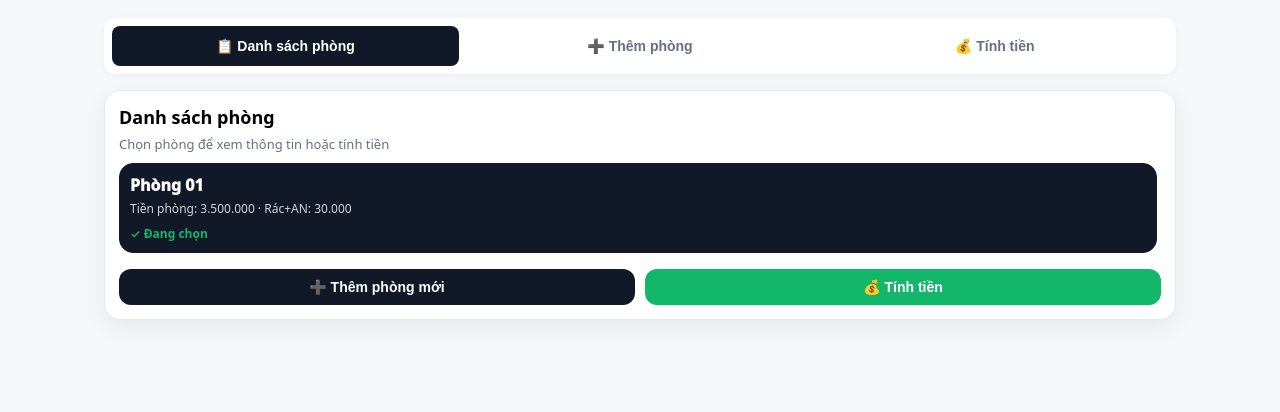
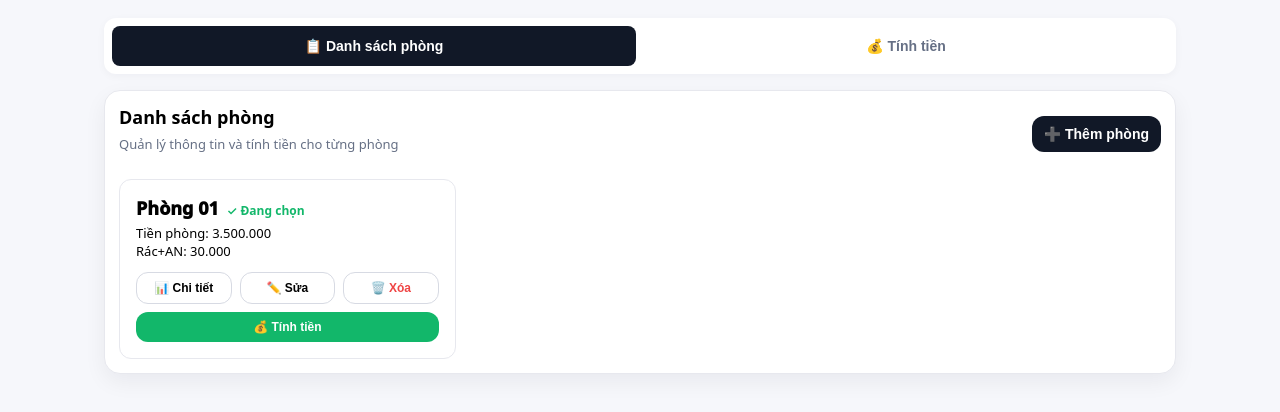
Before and after one commit to Hunt02/motel-receipt-web, a React (Vite) app: page / in a window 1280 px wide. Shown: the top 412 px of the page. Built offline with nearby package versions, Linux system fonts and the light colour scheme.

Commit message:
Complete room management: Add Edit/Delete/Details features, merge Add room into Rooms list, improve UI design

```diff
--- a/src/App.jsx
+++ b/src/App.jsx
@@ -39,7 +39,7 @@ function downloadBytesAsPdf(bytes, filename) {
 
 export default function App() {
   // Tab navigation
-  const [activeTab, setActiveTab] = useState("rooms"); // "rooms", "add", "billing"
+  const [activeTab, setActiveTab] = useState("rooms"); // "rooms", "billing"
 
   // Rooms
   const [rooms, setRooms] = useState(() => {
@@ -57,10 +57,15 @@ export default function App() {
   // Readings
   const [readings, setReadings] = useState(() => loadJson(LS_READINGS, []));
 
-  // Add room
+  // Add/Edit room
+  const [showAddForm, setShowAddForm] = useState(false);
+  const [editingRoom, setEditingRoom] = useState(null); // null hoặc room object
   const [newCode, setNewCode] = useState("");
   const [newRent, setNewRent] = useState(3500000);
   const [newTrash, setNewTrash] = useState(30000);
+
+  // View room details
+  const [viewingRoomId, setViewingRoomId] = useState(null);
 
   // Billing inputs
   const [month, setMonth] = useState(dayjs().format("YYYY-MM"));
@@ -131,11 +136,25 @@ export default function App() {
     });
   }, [elecOld, elecNew, waterOld, waterNew, elecPrice, waterPrice, room]);
 
-  function addRoom() {
+  function saveRoom() {
     const code = newCode.trim();
     if (!code) return alert("Nhập mã phòng (vd: 01)");
+
+    if (editingRoom) {
+      // Sửa phòng
+      if (rooms.some(r => r.code === code && r.id !== editingRoom.id)) {
+        return alert("Mã phòng bị trùng!");
+      }
+      const next = rooms.map(r =>
+        r.id === editingRoom.id
+          ? { ...r, code, rent: toInt(newRent), trash_security: toInt(newTrash) }
+          : r
+      ).sort((a, b) => a.code.localeCompare(b.code));
+      setRooms(next);
+      alert("Đã cập nhật phòng thành công!");
+    } else {
+      // Thêm phòng mới
       if (rooms.some(r => r.code === code)) return alert("Mã phòng bị trùng!");
-
       const obj = {
         id: crypto.randomUUID(),
         code,
@@ -145,11 +164,70 @@ export default function App() {
       const next = [...rooms, obj].sort((a, b) => a.code.localeCompare(b.code));
       setRooms(next);
       setRoomId(obj.id);
+      alert("Đã thêm phòng thành công!");
+    }
+
+    // Reset form
     setNewCode("");
     setNewRent(3500000);
     setNewTrash(30000);
-    alert("Đã thêm phòng thành công!");
-    setActiveTab("rooms"); // Chuyển về tab danh sách
+    setShowAddForm(false);
+    setEditingRoom(null);
+  }
+
+  function startEditRoom(room) {
+    setEditingRoom(room);
+    setNewCode(room.code);
+    setNewRent(room.rent);
+    setNewTrash(room.trash_security);
+    setShowAddForm(true);
+  }
+
+  function cancelEdit() {
+    setEditingRoom(null);
+    setNewCode("");
+    setNewRent(3500000);
+    setNewTrash(30000);
+    setShowAddForm(false);
+  }
+
+  function deleteRoom(idToDelete) {
+    const room = rooms.find(r => r.id === idToDelete);
+    if (!room) return;
+
+    if (!confirm(`Bạn có chắc muốn xóa phòng ${room.code}?\n\nLưu ý: Tất cả dữ liệu thanh toán của phòng này cũng sẽ bị xóa!`)) {
+      return;
+    }
+
+    // Xóa phòng
+    const nextRooms = rooms.filter(r => r.id !== idToDelete);
+    setRooms(nextRooms);
+
+    // Xóa tất cả readings của phòng này
+    const nextReadings = readings.filter(r => r.roomId !== idToDelete);
+    setReadings(nextReadings);
+
+    // Nếu phòng đang chọn bị xóa, chọn phòng đầu tiên
+    if (roomId === idToDelete) {
+      if (nextRooms.length > 0) {
+        setRoomId(nextRooms[0].id);
+      } else {
+        setRoomId(null);
+      }
+    }
+
+    // Đóng chi tiết nếu đang xem phòng bị xóa
+    if (viewingRoomId === idToDelete) {
+      setViewingRoomId(null);
+    }
+
+    alert("Đã xóa phòng thành công!");
+  }
+
+  function getRoomReadings(roomId) {
+    return readings
+      .filter(r => r.roomId === roomId)
+      .sort((a, b) => b.month.localeCompare(a.month));
   }
 
   function saveReading() {
@@ -224,21 +302,23 @@ export default function App() {
 }
 
 
+  const viewingRoom = viewingRoomId ? rooms.find(r => r.id === viewingRoomId) : null;
+  const viewingRoomReadings = viewingRoomId ? getRoomReadings(viewingRoomId) : [];
+
   return (
     <div className="container">
       {/* Menu Navigation */}
       <div className="menu-tabs">
         <button
           className={`menu-tab ${activeTab === "rooms" ? "active" : ""}`}
-          onClick={() => setActiveTab("rooms")}
+          onClick={() => {
+            setActiveTab("rooms");
+            setViewingRoomId(null);
+            setShowAddForm(false);
+            setEditingRoom(null);
+          }}
         >
           📋 Danh sách phòng
-        </button>
-        <button
-          className={`menu-tab ${activeTab === "add" ? "active" : ""}`}
-          onClick={() => setActiveTab("add")}
-        >
-          ➕ Thêm phòng
         </button>
         <button
           className={`menu-tab ${activeTab === "billing" ? "active" : ""}`}
@@ -252,66 +332,12 @@ export default function App() {
       <div className="tab-content">
         {/* Tab 1: Danh sách phòng */}
         {activeTab === "rooms" && (
-          <div className="card">
-            <div className="h1">Danh sách phòng</div>
-            <p className="sub">Chọn phòng để xem thông tin hoặc tính tiền</p>
-
-            {rooms.length === 0 ? (
-              <div style={{ textAlign: "center", padding: "40px 20px", color: "#667085" }}>
-                <div style={{ fontSize: "48px", marginBottom: "16px" }}>🏠</div>
-                <div>Chưa có phòng nào. Hãy thêm phòng mới!</div>
-              </div>
-            ) : (
-              <div className="list">
-                {rooms.map(r => (
-                  <div
-                    key={r.id}
-                    className={"item " + (r.id === roomId ? "active" : "")}
-                    onClick={() => {
-                      setRoomId(r.id);
-                      setActiveTab("billing");
-                    }}
-                  >
-                    <div style={{ fontWeight: 950, fontSize: "16px" }}>Phòng {r.code}</div>
-                    <div className="muted" style={{ marginTop: "4px" }}>
-                      Tiền phòng: {money(r.rent)} · Rác+AN: {money(r.trash_security)}
-                    </div>
-                    {r.id === roomId && (
-                      <div style={{ marginTop: "8px", fontSize: "12px", color: "#12b76a", fontWeight: 600 }}>
-                        ✓ Đang chọn
-                      </div>
-                    )}
-                  </div>
-                ))}
-              </div>
-            )}
-
-            <div style={{ marginTop: "16px", display: "flex", gap: "10px" }}>
-              <button
-                className="btn btn-primary"
-                onClick={() => setActiveTab("add")}
-                style={{ flex: 1 }}
-              >
-                ➕ Thêm phòng mới
-              </button>
-              {roomId && (
-                <button
-                  className="btn btn-green"
-                  onClick={() => setActiveTab("billing")}
-                  style={{ flex: 1 }}
-                >
-                  💰 Tính tiền
-                </button>
-              )}
-            </div>
-          </div>
-        )}
-
-        {/* Tab 2: Thêm phòng */}
-        {activeTab === "add" && (
-          <div className="card">
-            <div className="h1">Thêm phòng mới</div>
-            <p className="sub">Nhập thông tin phòng để thêm vào hệ thống</p>
+          <>
+            {/* Form thêm/sửa phòng */}
+            {showAddForm && (
+              <div className="card" style={{ marginBottom: "16px" }}>
+                <div className="h1">{editingRoom ? "✏️ Sửa phòng" : "➕ Thêm phòng mới"}</div>
+                <p className="sub">{editingRoom ? "Cập nhật thông tin phòng" : "Nhập thông tin phòng để thêm vào hệ thống"}</p>
 
                 <div style={{ marginTop: "20px" }}>
                   <label>Mã phòng *</label>
@@ -347,25 +373,181 @@ export default function App() {
                 <div style={{ marginTop: "24px", display: "flex", gap: "10px" }}>
                   <button
                     className="btn btn-ghost"
-                onClick={() => {
-                  setNewCode("");
-                  setNewRent(3500000);
-                  setNewTrash(30000);
-                  setActiveTab("rooms");
-                }}
+                    onClick={cancelEdit}
                     style={{ flex: 1 }}
                   >
                     Hủy
                   </button>
                   <button
                     className="btn btn-primary"
-                onClick={addRoom}
+                    onClick={saveRoom}
                     style={{ flex: 2 }}
+                  >
+                    {editingRoom ? "💾 Lưu thay đổi" : "➕ Thêm phòng"}
+                  </button>
+                </div>
+              </div>
+            )}
+
+            {/* Chi tiết phòng */}
+            {viewingRoomId && viewingRoom && (
+              <div className="card" style={{ marginBottom: "16px" }}>
+                <div style={{ display: "flex", justifyContent: "space-between", alignItems: "start", marginBottom: "16px" }}>
+                  <div>
+                    <div className="h1">📊 Chi tiết phòng {viewingRoom.code}</div>
+                    <p className="sub">Thông tin và lịch sử thanh toán</p>
+                  </div>
+                  <button
+                    className="btn btn-ghost"
+                    onClick={() => setViewingRoomId(null)}
+                    style={{ padding: "6px 12px", fontSize: "12px" }}
+                  >
+                    ✕ Đóng
+                  </button>
+                </div>
+
+                <div className="kpi" style={{ marginBottom: "20px" }}>
+                  <div className="kpiBox">
+                    <div className="kpiTitle">Tiền phòng</div>
+                    <div className="kpiValue">{money(viewingRoom.rent)}</div>
+                  </div>
+                  <div className="kpiBox">
+                    <div className="kpiTitle">Rác + An ninh</div>
+                    <div className="kpiValue">{money(viewingRoom.trash_security)}</div>
+                  </div>
+                </div>
+
+                <div>
+                  <div style={{ fontWeight: 600, marginBottom: "12px", fontSize: "14px" }}>Lịch sử thanh toán</div>
+                  {viewingRoomReadings.length === 0 ? (
+                    <div style={{ padding: "20px", textAlign: "center", color: "#667085", background: "#f6f7fb", borderRadius: "8px" }}>
+                      Chưa có dữ liệu thanh toán
+                    </div>
+                  ) : (
+                    <div className="readings-list">
+                      {viewingRoomReadings.map((reading, idx) => (
+                        <div key={idx} className="reading-item">
+                          <div style={{ fontWeight: 600, marginBottom: "4px" }}>
+                            {dayjs(reading.month + "-01").format("MM/YYYY")}
+                          </div>
+                          <div className="small" style={{ display: "grid", gridTemplateColumns: "1fr 1fr", gap: "8px" }}>
+                            <div>Điện: {reading.elec_old} → {reading.elec_new}</div>
+                            <div>Nước: {reading.water_old} → {reading.water_new}</div>
+                          </div>
+                        </div>
+                      ))}
+                    </div>
+                  )}
+                </div>
+              </div>
+            )}
+
+            {/* Danh sách phòng */}
+            <div className="card">
+              <div style={{ display: "flex", justifyContent: "space-between", alignItems: "center", marginBottom: "16px" }}>
+                <div>
+                  <div className="h1">Danh sách phòng</div>
+                  <p className="sub">Quản lý thông tin và tính tiền cho từng phòng</p>
+                </div>
+                {!showAddForm && (
+                  <button
+                    className="btn btn-primary"
+                    onClick={() => {
+                      setShowAddForm(true);
+                      setEditingRoom(null);
+                      setNewCode("");
+                      setNewRent(3500000);
+                      setNewTrash(30000);
+                    }}
                   >
                     ➕ Thêm phòng
                   </button>
+                )}
+              </div>
+
+              {rooms.length === 0 ? (
+                <div style={{ textAlign: "center", padding: "40px 20px", color: "#667085" }}>
+                  <div style={{ fontSize: "48px", marginBottom: "16px" }}>🏠</div>
+                  <div style={{ marginBottom: "16px" }}>Chưa có phòng nào. Hãy thêm phòng mới!</div>
+                  <button
+                    className="btn btn-primary"
+                    onClick={() => {
+                      setShowAddForm(true);
+                      setEditingRoom(null);
+                    }}
+                  >
+                    ➕ Thêm phòng đầu tiên
+                  </button>
+                </div>
+              ) : (
+                <div className="rooms-grid">
+                  {rooms.map(r => (
+                    <div key={r.id} className="room-card">
+                      <div style={{ display: "flex", justifyContent: "space-between", alignItems: "start", marginBottom: "12px" }}>
+                        <div>
+                          <div style={{ fontWeight: 950, fontSize: "18px", marginBottom: "4px" }}>
+                            Phòng {r.code}
+                            {r.id === roomId && (
+                              <span style={{ marginLeft: "8px", fontSize: "12px", color: "#12b76a", fontWeight: 600 }}>
+                                ✓ Đang chọn
+                              </span>
+                            )}
+                          </div>
+                          <div className="muted" style={{ fontSize: "13px" }}>
+                            Tiền phòng: {money(r.rent)}
+                          </div>
+                          <div className="muted" style={{ fontSize: "13px" }}>
+                            Rác+AN: {money(r.trash_security)}
                           </div>
                         </div>
+                      </div>
+
+                      <div style={{ display: "flex", gap: "8px", marginTop: "12px", flexWrap: "wrap" }}>
+                        <button
+                          className="btn btn-ghost"
+                          onClick={() => {
+                            setViewingRoomId(r.id);
+                            setShowAddForm(false);
+                            setEditingRoom(null);
+                          }}
+                          style={{ flex: 1, minWidth: "80px", fontSize: "12px", padding: "8px" }}
+                        >
+                          📊 Chi tiết
+                        </button>
+                        <button
+                          className="btn btn-ghost"
+                          onClick={() => {
+                            startEditRoom(r);
+                            setViewingRoomId(null);
+                          }}
+                          style={{ flex: 1, minWidth: "80px", fontSize: "12px", padding: "8px" }}
+                        >
+                          ✏️ Sửa
+                        </button>
+                        <button
+                          className="btn btn-ghost"
+                          onClick={() => deleteRoom(r.id)}
+                          style={{ flex: 1, minWidth: "80px", fontSize: "12px", padding: "8px", color: "#ef4444" }}
+                        >
+                          🗑️ Xóa
+                        </button>
+                        <button
+                          className="btn btn-green"
+                          onClick={() => {
+                            setRoomId(r.id);
+                            setActiveTab("billing");
+                          }}
+                          style={{ flex: 1, minWidth: "100px", fontSize: "12px", padding: "8px" }}
+                        >
+                          💰 Tính tiền
+                        </button>
+                      </div>
+                    </div>
+                  ))}
+                </div>
+              )}
+            </div>
+          </>
         )}
 
         {/* Tab 3: Tính tiền */}
--- a/src/styles.css
+++ b/src/styles.css
@@ -74,6 +74,36 @@ hr.sep{ border:0; border-top:1px solid #f0f1f5; margin:10px 0; }
 .room-badge-icon{ font-size:28px; }
 .room-badge-title{ font-size:12px; opacity:0.9; margin-bottom:2px; }
 .room-badge-name{ font-size:18px; font-weight:900; }
+.rooms-grid{
+  display:grid;
+  grid-template-columns:repeat(auto-fill, minmax(280px, 1fr));
+  gap:16px;
+}
+.room-card{
+  border:1px solid #e7e8ee;
+  border-radius:12px;
+  padding:16px;
+  background:#fff;
+  transition:all 0.2s;
+}
+.room-card:hover{
+  border-color:#7f56d9;
+  box-shadow:0 4px 12px rgba(127,86,217,0.1);
+}
+.readings-list{
+  display:flex;
+  flex-direction:column;
+  gap:8px;
+  max-height:300px;
+  overflow-y:auto;
+  padding-right:4px;
+}
+.reading-item{
+  padding:12px;
+  background:#f6f7fb;
+  border-radius:8px;
+  border:1px solid #e7e8ee;
+}
 
 /* Mobile Responsive */
 @media (max-width: 768px) {
@@ -167,6 +197,13 @@ hr.sep{ border:0; border-top:1px solid #f0f1f5; margin:10px 0; }
     padding: 10px 12px;
     font-size: 13px;
   }
+  .rooms-grid {
+    grid-template-columns: 1fr;
+    gap: 12px;
+  }
+  .room-card {
+    padding: 14px;
+  }
 }
 
 /* iPhone 14 Pro Max và các màn hình lớn hơn nhưng vẫn là mobile */
```
Lines whose indentation alone changed are shown as unchanged.
